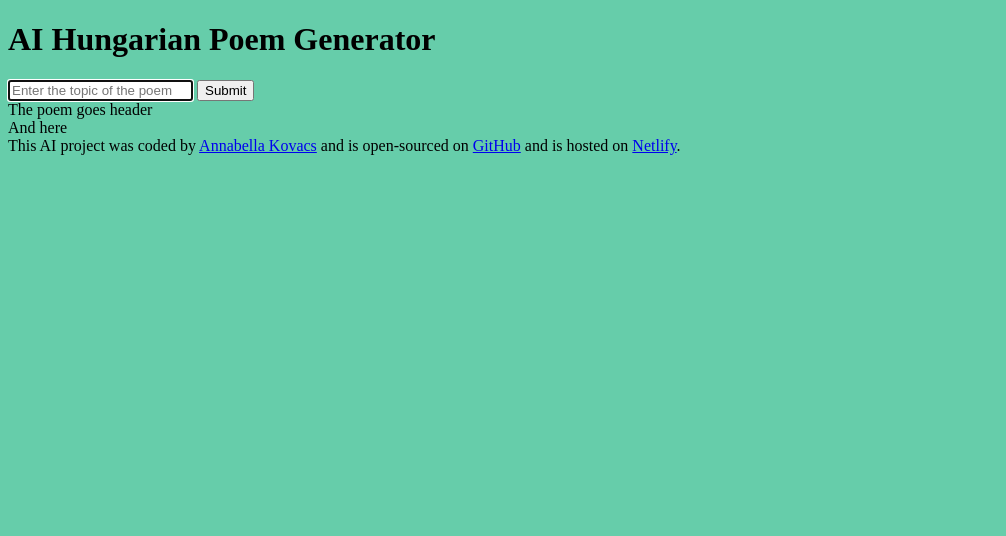
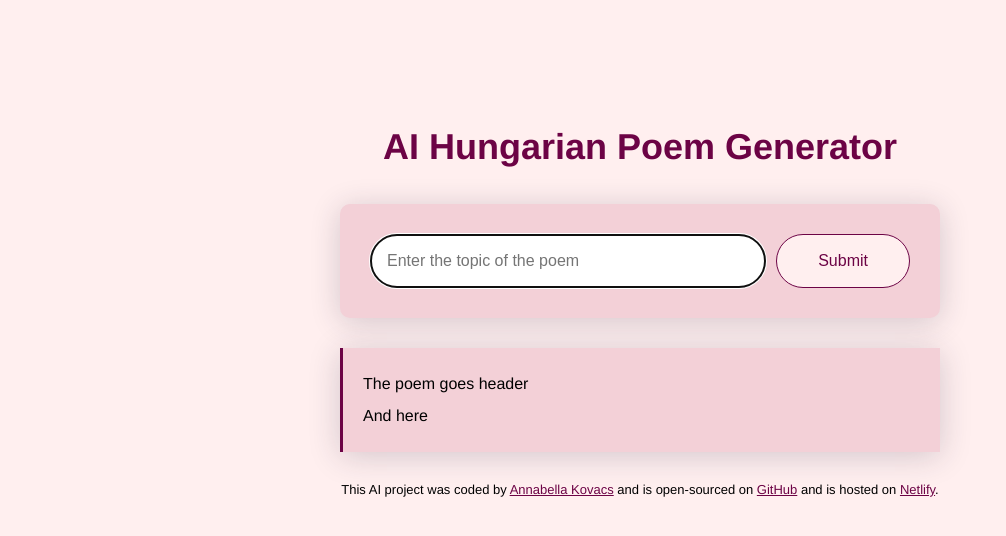
Before and after one commit to annabella-gt/hungarian-poem-generator, a plain HTML site: page index.html in a window 1280 px wide. Shown: the whole page, without its empty margins (0-1006 px from the left). Drawn offline with Linux system fonts and the light colour scheme.

Commit message:
Added styling to the project

```diff
--- a/index.html
+++ b/index.html
@@ -7,6 +7,7 @@
     <title>AI Hungarian Poem Generator</title>
   </head>
   <body>
+    <div class="container">
       <header>
         <h1>AI Hungarian Poem Generator</h1>
       </header>
@@ -19,10 +20,11 @@
             autofocus
             required
             autocomplete="off"
+            class="instruction"
           />
-        <input type="Submit" />
+          <input type="Submit" class="submit-button" />
         </form>
-      <div>
+        <div class="poem">
           The poem goes header
           <br />
           And here
@@ -44,6 +46,7 @@
           >Netlify</a
         >.
       </footer>
+    </div>
     <script src="index.js"></script>
   </body>
 </html>
--- a/style.css
+++ b/style.css
@@ -1,3 +1,64 @@
 body {
-  background: mediumaquamarine;
+  background: #ffefef;
+  font-family: Helvetica, Arial, sans-serif;
 }
+header {
+  margin-bottom: 30px;
+}
+
+h1 {
+  font-size: 36px;
+  line-height: 1.5;
+  font-weight: 800;
+  color: #6c0345;
+  text-align: center;
+}
+
+form {
+  padding: 30px;
+  background-color: #f3d0d7;
+  border-radius: 10px;
+  display: flex;
+  box-shadow: 0px 4px 30px 0px rgba(39, 33, 66, 0.2);
+  margin-bottom: 30px;
+}
+a {
+  color: #6c0345;
+}
+footer {
+  text-align: center;
+  font-size: 13px;
+  margin-top: 30px;
+}
+
+.container {
+  margin: 120px auto;
+  max-width: 600px;
+}
+.instruction {
+  padding: 16px;
+  border: 1px solid rgba(39, 33, 66, 0.5);
+  width: 80%;
+  font-size: 16px;
+  line-height: 20px;
+  border-radius: 50px;
+  color: #6c0345;
+}
+.submit-button {
+  margin-left: 10px;
+  padding: 16px 24px;
+  font-size: 16px;
+  border-radius: 50px;
+  background-color: #ffefef;
+  color: #6c0345;
+  border: 1px solid #6c0345;
+  width: 150px;
+}
+.poem {
+  font-size: 16px;
+  background-color: #f3d0d7;
+  padding: 20px;
+  line-height: 2;
+  border-left: 3px solid #6c0345;
+  box-shadow: 0px 4px 30px 0px rgba(39, 33, 66, 0.2);
+}
```
Lines whose indentation alone changed are shown as unchanged.
